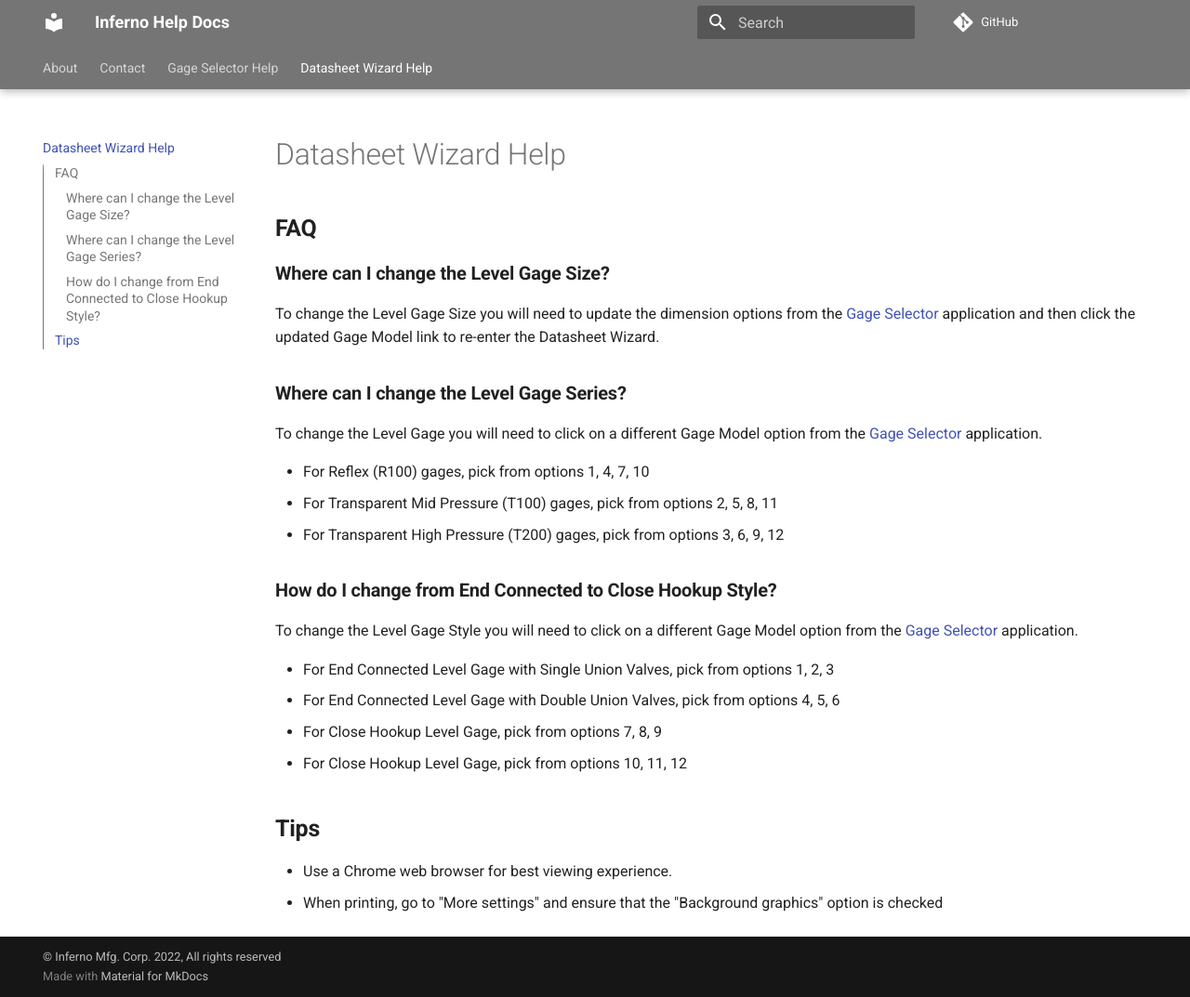
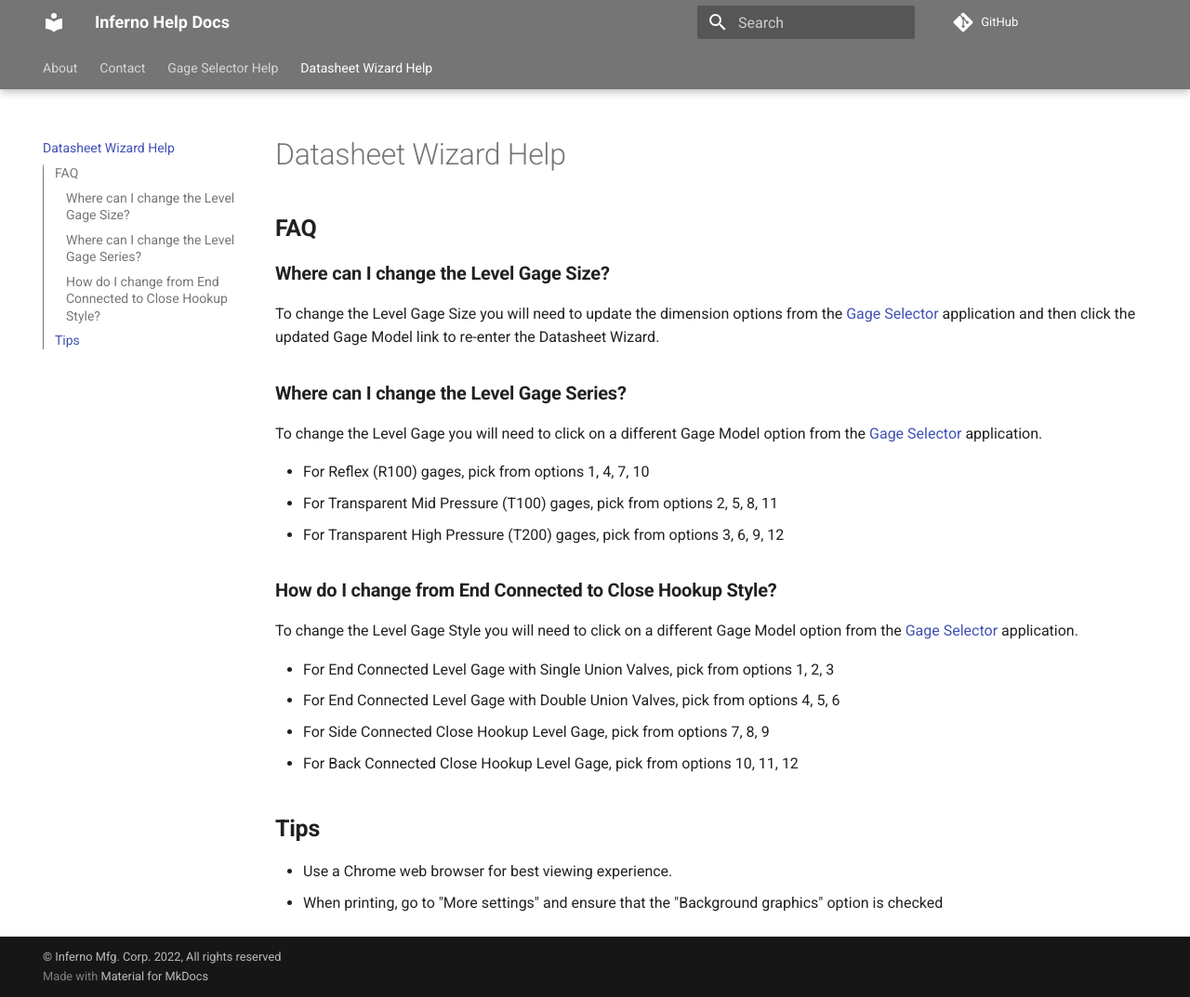
Before and after one commit to InfernoMfg/help-docs, an MkDocs documentation site: the page built from docs/datasheet-wizard.md, in a window 1280 px wide and 1073 px high. Shown: the whole window at 93% size. Built offline with MkDocs 1.6.1 and Material for MkDocs 9.7.7, drawn with Linux system fonts in a browser that asks for light colours; comment, search, counter and statistics services are not loaded.

Commit message:
differentiate between side and back (#11)

```diff
--- a/docs/datasheet-wizard.md
+++ b/docs/datasheet-wizard.md
@@ -15,8 +15,8 @@ To change the Level Gage Style you will need to click on a different Gage Model
 
 - For End Connected Level Gage with Single Union Valves, pick from options 1, 2, 3
 - For End Connected Level Gage with Double Union Valves, pick from options 4, 5, 6
-- For Close Hookup Level Gage, pick from options 7, 8, 9
-- For Close Hookup Level Gage, pick from options 10, 11, 12
+- For Side Connected Close Hookup Level Gage, pick from options 7, 8, 9
+- For Back Connected Close Hookup Level Gage, pick from options 10, 11, 12
 
 ## **Tips**
 - Use a Chrome web browser for best viewing experience.
```
